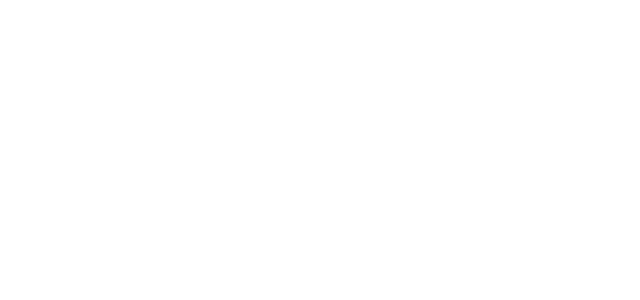
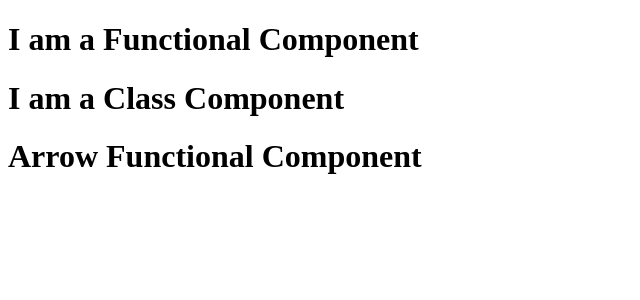
Before and after one commit to VasNera/react-app, a React (Vite) app: page / in a window 1280 px wide. Shown: the top 300 px of the page, without its empty margins (0-640 px from the left). Built offline with nearby package versions, Linux system fonts and the light colour scheme.

Commit message:
feat: add class and functional components

```diff
--- a/src/App.tsx
+++ b/src/App.tsx
@@ -1,9 +1,15 @@
-
+import FunctionalComponent   from "./components/FunctionalComponent.tsx";
+import ClassComponent from "./components/ClassComponent.tsx";
+import ArrowFunctionalComponent from "./components/ArrowFunctionalComponent.tsx";
 
 function App() {
 
   return (
     <>
+        <FunctionalComponent />
+        <ClassComponent />
+        <ArrowFunctionalComponent />
+
       </>
   )
 }
--- /dev/null
+++ b/src/components/ArrowFunctionalComponent.tsx
@@ -0,0 +1,6 @@
+
+const ArrowFunctionalComponent =() => {
+const title = "Arrow Functional Component";
+return <h1>{title}</h1>
+}
+export default ArrowFunctionalComponent;
--- /dev/null
+++ b/src/components/ClassComponent.tsx
@@ -0,0 +1,10 @@
+import {Component} from "react";
+
+class ClassComponent extends Component{
+    render(){
+        const title = "I am a Class Component";
+        return <h1>{title}</h1>
+    }
+}
+
+export default ClassComponent;
--- /dev/null
+++ b/src/components/FunctionalComponent.tsx
@@ -0,0 +1,9 @@
+function FunctionalComponent() {
+
+    const title = "I am a Functional Component";
+return (
+    <h1>{title}</h1>
+  );
+}
+
+export default FunctionalComponent;
```
